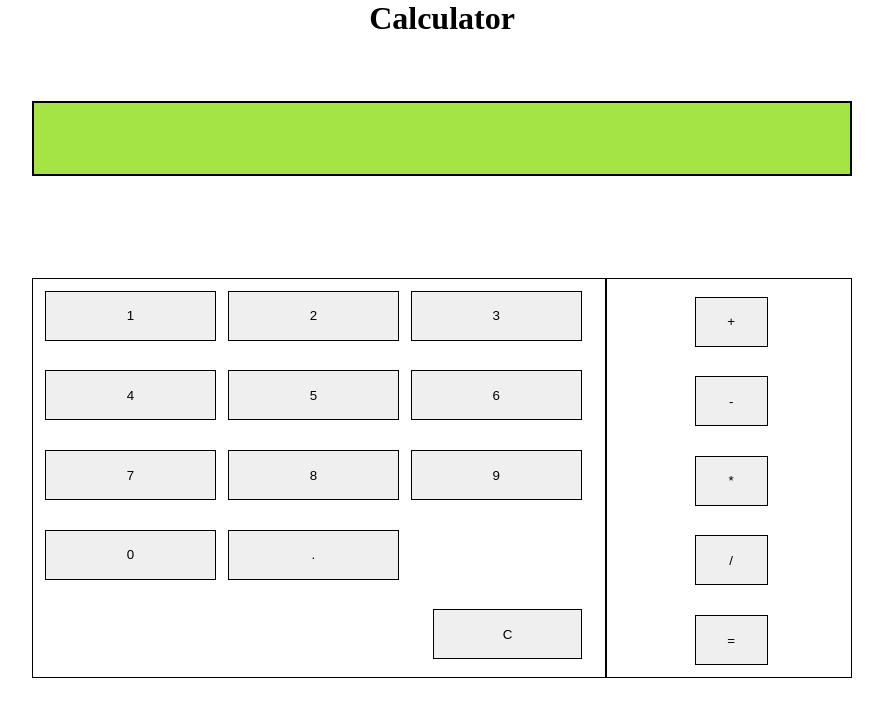
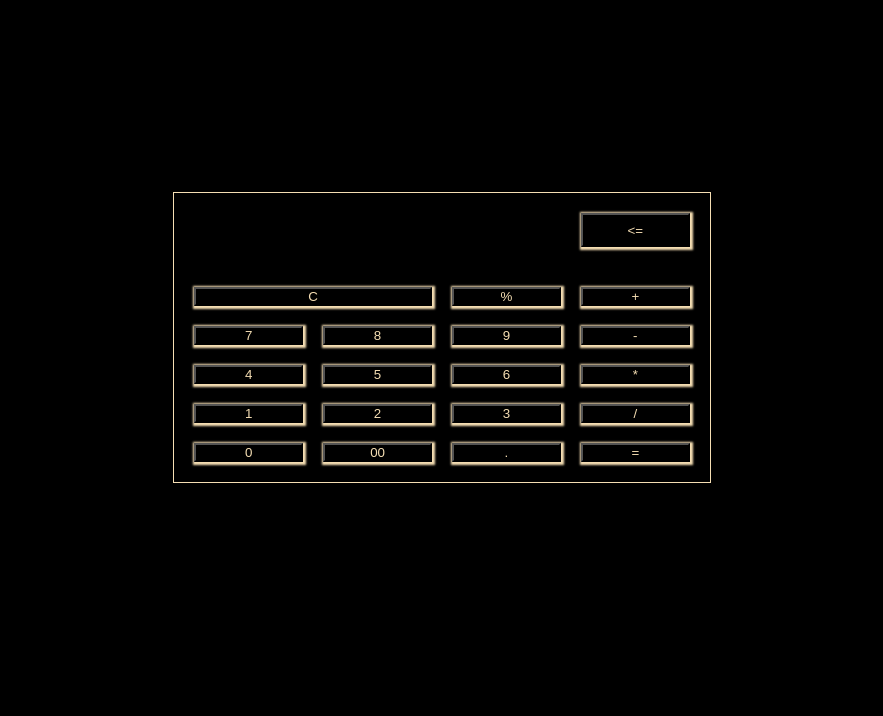
Before and after one commit to stefan-marinkov/calculator, a React (Create React App) app: page / in a window 1280 px wide. Shown: the top 716 px of the page, without its empty margins (198-1081 px from the left). Built offline with nearby package versions, Linux system fonts and the light colour scheme.

Commit message:
changig style, implementing grid, number array moved into separate file

```diff
--- a/src/components/App.jsx
+++ b/src/components/App.jsx
@@ -3,13 +3,8 @@ import Calc from './Calc/Calc';
 
 function App() {
 	return (
-		<div className='App'>
-			<header className='App-header'>
-				<h1>Calculator</h1>
-			</header>
-			<div className='container'>
-				<Calc />
-			</div>
+		<div className='container'>
+			<Calc />
 		</div>
 	);
 }
--- a/src/components/Calc/Calc.jsx
+++ b/src/components/Calc/Calc.jsx
@@ -1,81 +1,10 @@
 import React, { createRef, useRef, useState } from 'react';
 import { createPortal } from 'react-dom';
+import { operators } from '../../helpers/numbs';
 import Quads from '../Quads/Quads';
 import './Calc.scss';
 
 const Calc = () => {
-	const operators = [
-		{
-			key: 1,
-			tip: '+',
-		},
-		{
-			key: 2,
-			tip: '-',
-		},
-		{
-			key: 3,
-			tip: '*',
-		},
-		{
-			key: 4,
-			tip: '/',
-		},
-		{
-			key: 5,
-			tip: '=',
-		},
-	];
-	const numbs = [
-		{
-			key: 1,
-			tip: '1',
-		},
-		{
-			key: 2,
-			tip: '2',
-		},
-		{
-			key: 3,
-			tip: '3',
-		},
-		{
-			key: 4,
-			tip: '4',
-		},
-		{
-			key: 5,
-			tip: '5',
-		},
-		{
-			key: 6,
-			tip: '6',
-		},
-		{
-			key: 7,
-			tip: '7',
-		},
-		{
-			key: 8,
-			tip: '8',
-		},
-		{
-			key: 9,
-			tip: '9',
-		},
-		{
-			key: 0,
-			tip: '0',
-		},
-		{
-			key: 10,
-			tip: '.',
-		},
-		{
-			key: 11,
-			tip: 'C',
-		},
-	];
 	// const toLocaleString = (num) =>
 	// 	String(num).replace(/(?<!\..*)(\d)(?=(?:\d{3})+(?:\.|$))/g, '$1 ');
 
@@ -162,17 +91,31 @@ const Calc = () => {
 		});
 	};
 	return (
-		<div>
-			<header>
-				<div className='monitor'>
-					{!calculate.result ? '' : calculate.result}
-					{calculate.sign && calculate.sign}
-					{!calculate.num ? '' : calculate.num}
+		<>
+			<header className='monitor'>
+				<div className='monitor-grid'>
+					<div>
+						{!calculate.result ? '' : calculate.result}
+						{calculate.sign && calculate.sign}
+						{!calculate.num ? '' : calculate.num}
+					</div>
+					<div>
+						{operators.map(
+							(n) =>
+								n.tip === '<=' && (
+									<Quads
+										key={n.key}
+										numb={n.tip}
+										backspace='backspace-width'
+									/>
+								)
+						)}
+					</div>
 				</div>
 			</header>
 			<div className='all-tips'>
 				<div className='tips'>
-					{numbs.map((n) => (
+					{operators.map((n) => (
 						<Quads
 							key={n.key}
 							numb={n.tip}
@@ -181,14 +124,30 @@ const Calc = () => {
 									? restartHandle
 									: n.tip === '.'
 									? comaHandle
+									: n.tip === '+' ||
+									  n.tip === '-' ||
+									  n.tip === '*' ||
+									  n.tip === '/'
+									? signHandle
+									: n.tip === '='
+									? resultHandle
 									: numberHandle
 							}
-							grow={n.tip === 'C' ? 'grow' : ''}
-							marginLeft={n.tip === '.' ? 'marginLef' : ''}
+							disabled={
+								(n.tip === '%' ||
+									n.tip === '+' ||
+									n.tip === '-' ||
+									n.tip === '*' ||
+									n.tip === '/') &&
+								disableBtn
+							}
+
+							// grow={n.tip === 'C' ? 'grow' : ''}
+							// marginLeft={n.tip === '.' ? 'marginLef' : ''}
 						/>
 					))}
 				</div>
-				<div className='btns'>
+				{/* <div className='btns'>
 					{operators.map((o) => (
 						<Quads
 							key={o.key}
@@ -202,11 +161,12 @@ const Calc = () => {
 									: resultHandle
 							}
 							disabled={o.tip === '=' ? false : disableBtn}
+							growSecond={o.tip === '=' ? 'grow2' : ''}
 						/>
 					))}
-				</div>
+				</div> */}
 			</div>
-		</div>
+		</>
 	);
 };
 
--- a/src/components/Calc/Calc.scss
+++ b/src/components/Calc/Calc.scss
@@ -1,41 +1,65 @@
 .monitor {
-	border: 2px solid black;
-	width: 80%;
-	height: 75px;
-	background: rgb(164, 228, 69);
+	display: flex;
+	width: 100%;
 	margin: 0 auto;
-	display: flex;
-	justify-content: flex-end;
-	align-items: center;
-	padding-right: 5%;
-	font-size: 2rem;
-	@media screen and (max-width: 600px) {
+
+	@media screen and (max-width: 792px) {
 		width: 100%;
+	}
+}
+.monitor-grid {
+	border: 0.5px solid wheat;
+	border-bottom: none;
+	width: 90%;
+	min-height: 75px;
+	margin: 0 auto;
+	margin-top: 10%;
+	display: grid;
+	grid-template-columns: repeat(4, 1fr);
+	grid-gap: 20px;
+	padding: 20px;
+	> :first-child {
+		grid-column: 1/4;
+		font-size: 1.5rem;
+		height: 100%;
+		text-align: right;
 	}
 }
 
 .all-tips {
 	display: flex;
-	width: 80%;
-	margin: 10% auto;
-	@media screen and (max-width: 600px) {
+	width: 100%;
+	margin: 0 auto;
+
+	@media screen and (max-width: 792px) {
 		width: 100%;
 	}
 }
 .tips {
-	border: 1px solid black;
-	width: 70%;
-	display: flex;
+	border: 0.5px solid wheat;
+	border-top: none;
+	width: 90%;
 	min-height: 400px;
-	flex-wrap: wrap;
+	margin: 0 auto;
+	display: grid;
+	grid-template-columns: repeat(4, 1fr);
+	grid-gap: 20px;
+	padding: 20px;
+	> :first-child {
+		grid-column: 1/3;
+	}
+	> :nth-child(2) {
+		display: none;
+	}
 }
 
-.btns {
-	width: 30%;
-	border: 1px solid black;
-	min-height: 400px;
-	display: flex;
-	flex-direction: column;
-	align-items: center;
-	justify-content: space-around;
+@media screen and (orientation: landscape) {
+	.monitor-grid {
+		margin-top: 0;
+		width: 70%;
+	}
+	.tips {
+		width: 70%;
+		min-height: 0;
+	}
 }
--- a/src/components/Quads/Quads.jsx
+++ b/src/components/Quads/Quads.jsx
@@ -2,10 +2,13 @@ import React from 'react';
 import './Quads.scss';
 
 const Quads = React.forwardRef(
-	({ numb, onClick, disabled, grow, marginLeft }, ref) => {
+	(
+		{ numb, onClick, disabled, grow, growSecond, backspace, marginLeft },
+		ref
+	) => {
 		return (
 			<button
-				className={`tip ${grow} ${marginLeft}`}
+				className={`tip ${grow} ${growSecond} ${backspace} ${marginLeft}`}
 				onClick={onClick}
 				ref={ref}
 				disabled={disabled}>
--- a/src/components/Quads/Quads.scss
+++ b/src/components/Quads/Quads.scss
@@ -1,23 +1,7 @@
 .tip {
-	height: 50px;
-	width: 30%;
-	border: 1px solid black;
-	margin-top: 2%;
-	margin-left: 2%;
-	display: flex;
-	justify-content: center;
-	align-items: center;
-	&.grow {
-		flex-basis: 100%;
-		width: 30%;
-		margin-left: 70%;
-		margin-right: 4%;
-	}
-	&.marginLeft {
-		margin-left: auto;
-	}
-	@media screen and (max-width: 600px) {
-		height: 35px;
-		width: 50px;
+	box-shadow: 1px 1px 2px 2px wheat;
+	&.backspace-width {
+		width: 100%;
+		height: 100%;
 	}
 }
--- /dev/null
+++ b/src/helpers/numbs.js
@@ -0,0 +1,85 @@
+export const operators = [
+	{
+		key: 18,
+		tip: 'C',
+	},
+	{
+		key: 17,
+		tip: '<=',
+	},
+	{
+		key: 11,
+		tip: '%',
+	},
+	{
+		key: 19,
+		tip: '+',
+	},
+	{
+		key: 7,
+		tip: '7',
+	},
+	{
+		key: 8,
+		tip: '8',
+	},
+	{
+		key: 9,
+		tip: '9',
+	},
+	{
+		key: 13,
+		tip: '-',
+	},
+
+	{
+		key: 4,
+		tip: '4',
+	},
+	{
+		key: 5,
+		tip: '5',
+	},
+	{
+		key: 6,
+		tip: '6',
+	},
+	{
+		key: 14,
+		tip: '*',
+	},
+
+	{
+		key: 1,
+		tip: '1',
+	},
+	{
+		key: 2,
+		tip: '2',
+	},
+	{
+		key: 3,
+		tip: '3',
+	},
+	{
+		key: 15,
+		tip: '/',
+	},
+	{
+		key: 16,
+		tip: '0',
+	},
+	{
+		key: 0,
+		tip: '00',
+	},
+	{
+		key: 10,
+		tip: '.',
+	},
+
+	{
+		key: 12,
+		tip: '=',
+	},
+];
--- a/src/index.scss
+++ b/src/index.scss
@@ -2,23 +2,16 @@
 	box-sizing: border-box;
 	margin: 0;
 	padding: 0;
-}
-
-.App {
-	width: 100%;
-	display: flex;
-	flex-direction: column;
-	justify-content: center;
-	align-items: center;
-}
-header {
-	margin-bottom: 5%;
+	color: wheat;
+	background: black;
 }
 
 .container {
-	width: 80%;
-	margin: 0 auto;
-	@media screen and (max-width: 600px) {
+	height: 100%;
+	width: 60%;
+	margin: 15% auto;
+	@media screen and (max-width: 792px) {
 		width: 100%;
+		margin-top: 15%;
 	}
 }
```
